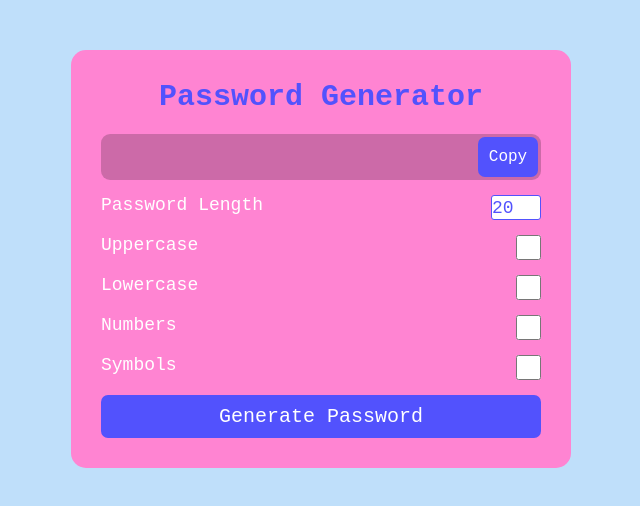
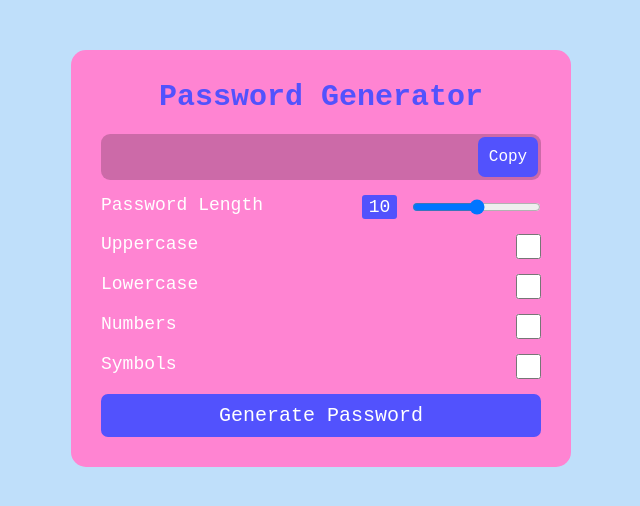
Before and after one commit to SmirnovaViktorya/PasswordGenerator, a React (Create React App) app: page / in a window 1280 px wide. Shown: the top 506 px of the page, without its empty margins (319-959 px from the left). Built offline with nearby package versions, Linux system fonts and the light colour scheme.

Commit message:
update password length

```diff
--- a/src/App.css
+++ b/src/App.css
@@ -30,6 +30,21 @@
   height: 46px;
   margin-bottom: 15px;
   border-radius: 9px;
+}
+
+.displayFlex {
+  display: flex;
+  justify-content: space-between;
+}
+
+.passwordLengthValue {
+  width: 35px;
+  text-align: center;
+  background: rgb(82, 82, 253);
+  color: white;
+  padding: 2px 6px;
+  margin-right: 15px;
+  border-radius: 3px;
 }
 
 .copy-btn {
--- a/src/App.js
+++ b/src/App.js
@@ -6,7 +6,7 @@ import { generateSymbolsList, generatePassword, copyToClipboard } from './utils'
 
 function App() {
   const [password, setPassword] = useState('');
-  const [passwordLength, setPasswordLength] = useState(20);
+  const [passwordLength, setPasswordLength] = useState(10);
   const [UpperCase, setUpperCase] = useState(false);
   const [LowerCase, setLowerCase] = useState(false);
   const [Numbers, setNumbers] = useState(false);
@@ -43,38 +43,42 @@ function App() {
           </div>
 
           <div className='specification'>
-            <label htmlFor='password-strength'>Password Length</label>
-            <input defaultValue={passwordLength}
-              onChange={(e) => setPasswordLength(e.target.value)}
-              type='number' className='number-field' id='password-strength' name='password-strength' max='20' min='10' />
+            <label htmlFor='password-length'>Password Length</label>
+            <div className='displayFlex'>
+              <p className='passwordLengthValue'>{passwordLength}</p>
+              <input defaultValue={passwordLength}
+                onChange={(e) => setPasswordLength(e.target.value)}
+                type='range' id='password-length' max='15' min='5' />
+            </div>
           </div>
+
 
           <div className='specification'>
             <label htmlFor='uppercase-letters'>Uppercase</label>
             <input checked={UpperCase}
               onChange={(e) => setUpperCase(e.target.checked)}
-              type='checkbox' className='checkbox' id='uppercase-letters' name='uppercase-letters' />
+              type='checkbox' className='checkbox' id='uppercase-letters' />
           </div>
 
           <div className='specification'>
             <label htmlFor='lowercase-letters'>Lowercase</label>
             <input checked={LowerCase}
               onChange={(e) => setLowerCase(e.target.checked)}
-              type='checkbox' className='checkbox' id='lowercase-letters' name='lowercase-letters' />
+              type='checkbox' className='checkbox' id='lowercase-letters' />
           </div>
 
           <div className='specification'>
             <label htmlFor='include-numbers'>Numbers</label>
             <input checked={Numbers}
               onChange={(e) => setNumbers(e.target.checked)}
-              type='checkbox' className='checkbox' id='include-numbers' name='include-numbers' />
+              type='checkbox' className='checkbox' id='include-numbers' />
           </div>
 
           <div className='specification'>
             <label htmlFor='include-symbols'>Symbols</label>
             <input checked={Symbols}
               onChange={(e) => setSymbols(e.target.checked)}
-              type='checkbox' className='checkbox' id='include-symbols' name='include-symbols' />
+              type='checkbox' className='checkbox' id='include-symbols' />
           </div>
 
           <button onClick={handleGeneratePassword} className='generate-btn'>Generate Password</button>
```
